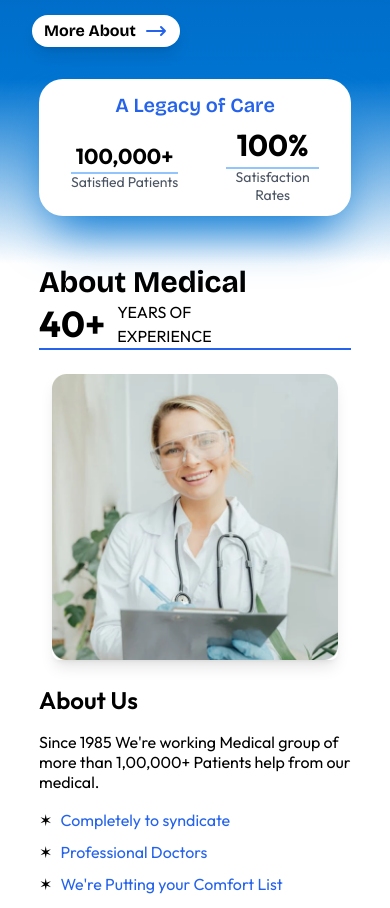
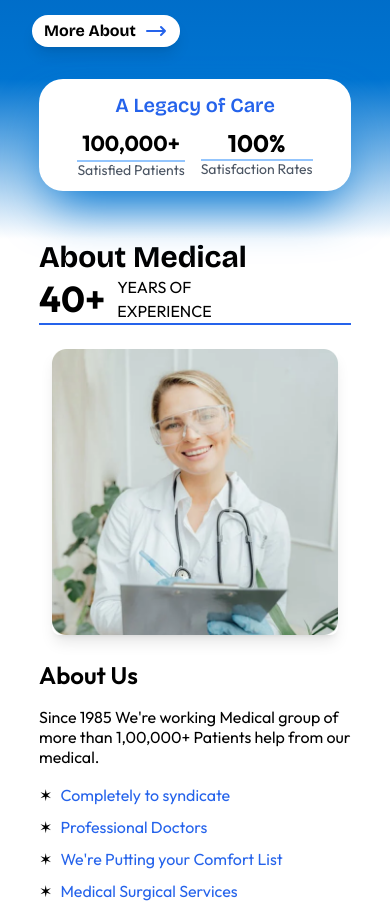
Before and after one commit to alpharsh/hospital, a React (Vite) app: page / in a window 390 px wide. Shown: the part 900-1808 px from the top of the page. Built offline with nearby package versions, Linux system fonts and the light colour scheme.

Commit message:
Refactor Stats Section in Home component for better spacing and improved text sizing

```diff
--- a/src/pages/home/Home.jsx
+++ b/src/pages/home/Home.jsx
@@ -173,7 +173,7 @@ function Home() {
           </div>
 
           {/* Stats Section */}
-          <div className="flex items-center space-x-12">
+          <div className="flex items-center space-x-4 md:space-x-12">
             <div className="text-center flex-none">
               <span className="text-[1.35rem] md:text-2xl font-bold text-black">
                 <CountUp end={100000} enableScrollSpy={true} />+
@@ -183,11 +183,11 @@ function Home() {
                 Satisfied Patients
               </p>
             </div>
-            <div className="text-center">
-              <p className="text-3xl font-bold text-black">
+            <div className="text-center flex-none">
+              <p className="text-2xl md:text-3xl font-bold text-black">
                 <CountUp end={100} enableScrollSpy={true} />%
               </p>
-              <hr className="border border-blue-300 w-full mt-1" />
+              <hr className="border border-blue-300 w-full " />
               <p className="text-gray-600 text-sm md:text-base leading-tight">
                 Satisfaction Rates
               </p>
```
